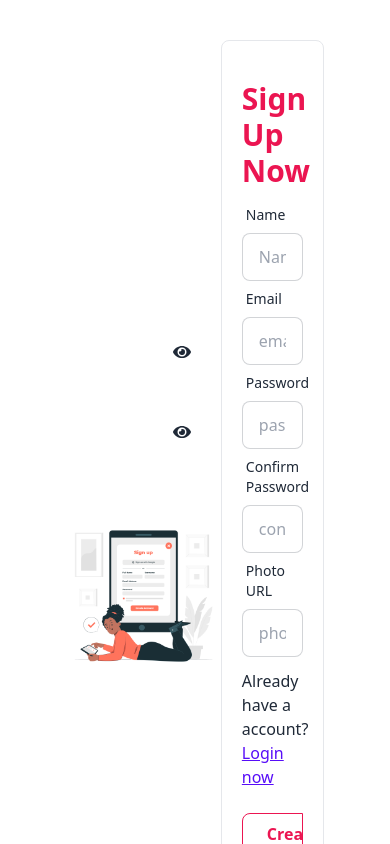
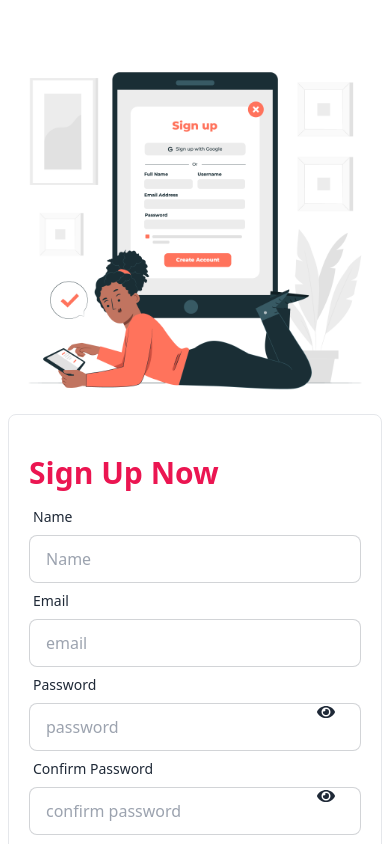
Before and after one commit to OliUllah1/summer-camp-school, a React (Vite) app: page /signup in a window 390 px wide. Shown: the top 844 px of the page. Built offline with nearby package versions, Linux system fonts and the light colour scheme; no server answers.

Commit message:
login and sign up page mobile responcive done

```diff
--- a/src/Pages/Home/Login/Login.jsx
+++ b/src/Pages/Home/Login/Login.jsx
@@ -32,11 +32,11 @@ const Login = () => {
     }
     return (
         <div>
-             <div className="flex items-center justify-center py-10">
-                <div className='w-1/2'>
+             <div className="lg:flex items-center justify-center py-10">
+                <div className='lg:w-1/2'>
                     <img src={login} alt="" />
                 </div>
-                <div className="w-1/3 border rounded-lg bg-base-100 px-5 py-10">
+                <div className="lg:w-1/3 border rounded-lg bg-base-100 px-5 py-10">
                     <h1 className='font-bold text-3xl mb-2 text-[#eb1551]'>Login Now</h1>
                     <form onSubmit={handleSubmit(onSubmit)}>
                         <div className="form-control">
@@ -69,7 +69,7 @@ const Login = () => {
                             <input className='primary-btn' type="submit" value="Login" />
                         </div>
                     </form>
-                    <button onClick={handleShowPassword} className=' absolute right-48 top-64'>{showPassword?<FaEyeSlash className="w-8"></FaEyeSlash>:<FaEye className='w-8'></FaEye>}</button>
+                    <button onClick={handleShowPassword} className=' absolute lg:right-48 right-14 bottom-36 lg:bottom-0 mb-2 lg:mb-20 lg:top-0'>{showPassword?<FaEyeSlash className="w-8"></FaEyeSlash>:<FaEye className='w-8'></FaEye>}</button>
                     <div className="divider">OR</div>
                     <div>
                     <SocialLogin></SocialLogin>
--- a/src/Pages/Home/SignUp/SignUp.jsx
+++ b/src/Pages/Home/SignUp/SignUp.jsx
@@ -62,11 +62,11 @@ const SignUp = () => {
     }
     return (
         <div>
-             <div className="flex items-center justify-center py-10">
-                <div className='w-1/2'>
+             <div className="lg:flex items-center justify-center py-10">
+                <div className='lg:w-1/2'>
                     <img src={signupImg} alt="" />
                 </div>
-                <div className="w-1/3 border rounded-lg bg-base-100 px-5 py-10">
+                <div className="lg:w-1/3 border rounded-lg bg-base-100 px-5 py-10">
                     <h1 className='font-bold text-3xl mb-2 text-[#eb1551]'>Sign Up Now</h1>
                     <form onSubmit={handleSubmit(onSubmit)}>
                         <div className="form-control">
@@ -128,8 +128,8 @@ const SignUp = () => {
                             <input className='primary-btn' type="submit" value="Create Account" />
                         </div>
                     </form>
-                    <button onClick={handleShowPassword} className=' inline-block absolute right-48 top-64 mt-20 pt-2'>{showPassword?<FaEyeSlash className="w-8"></FaEyeSlash>:<FaEye className='w-8'></FaEye>}</button>
-                    <button onClick={handleShowConfirmPassword} className='inline-block absolute right-48 top-64 mt-40 pt-2'>{showConfirmPassword?<FaEyeSlash className="w-8"></FaEyeSlash>:<FaEye className='w-8'></FaEye>}</button>
+                    <button onClick={handleShowPassword} className=' inline-block absolute right-12 lg:right-48 top-96 lg:top-64 mt-80 lg:mt-20 lg:pt-2'>{showPassword?<FaEyeSlash className="w-8"></FaEyeSlash>:<FaEye className='w-8'></FaEye>}</button>
+                    <button onClick={handleShowConfirmPassword} className='inline-block absolute right-12 lg:right-48 top-96 lg:top-64 mt-96 lg:mt-40 pt-5 lg:pt-2'>{showConfirmPassword?<FaEyeSlash className="w-8"></FaEyeSlash>:<FaEye className='w-8'></FaEye>}</button>
                     <div className="divider">OR</div>
                     <div>
                     <SocialLogin></SocialLogin>
--- a/src/Pages/Shared/Navber/Navber.jsx
+++ b/src/Pages/Shared/Navber/Navber.jsx
@@ -6,8 +6,15 @@ import TopNavber from './TopNavber';
 import useAuth from '../../../Hooks/useAuth';
 
 const Navber = () => {
-    const {user}=useAuth()
+    const {user,logOut}=useAuth()
     console.log(user)
+    const handleLogOut=()=>{
+        logOut()
+        .then(()=>{})
+        .catch(error=>{
+            console.log(error)
+        })
+    }
     const navItem = <>
             <li><NavLink to="/" className={({ isActive }) =>isActive ? "text-xl  text-pink-600" : "text-black text-xl"}>Home</NavLink></li>
             <li><NavLink to="/instructors" className={({ isActive }) =>isActive ? "text-xl  text-pink-600" : "text-black text-xl"}>Instructors</NavLink></li>
@@ -64,7 +71,7 @@ const Navber = () => {
                 <img className="w-full object-center"src={user.photoURL} />
               </div>
             </div>
-            <button className="primary-btn">Log Out</button>
+            <button onClick={handleLogOut} className="primary-btn">Log Out</button>
           </div>:<div>
             <Link to='/login'><button className="primary-btn">Log In</button></Link>
             </div>
--- a/src/main.jsx
+++ b/src/main.jsx
@@ -7,7 +7,7 @@ import AuthProvider from './Provider/AuthProvider';
 
 ReactDOM.createRoot(document.getElementById('root')).render(
   <React.StrictMode>
-    <div className='px-10'>
+    <div className='px-2 lg:px-10'>
       <AuthProvider>
       <RouterProvider router={router}></RouterProvider>
       </AuthProvider>
```
